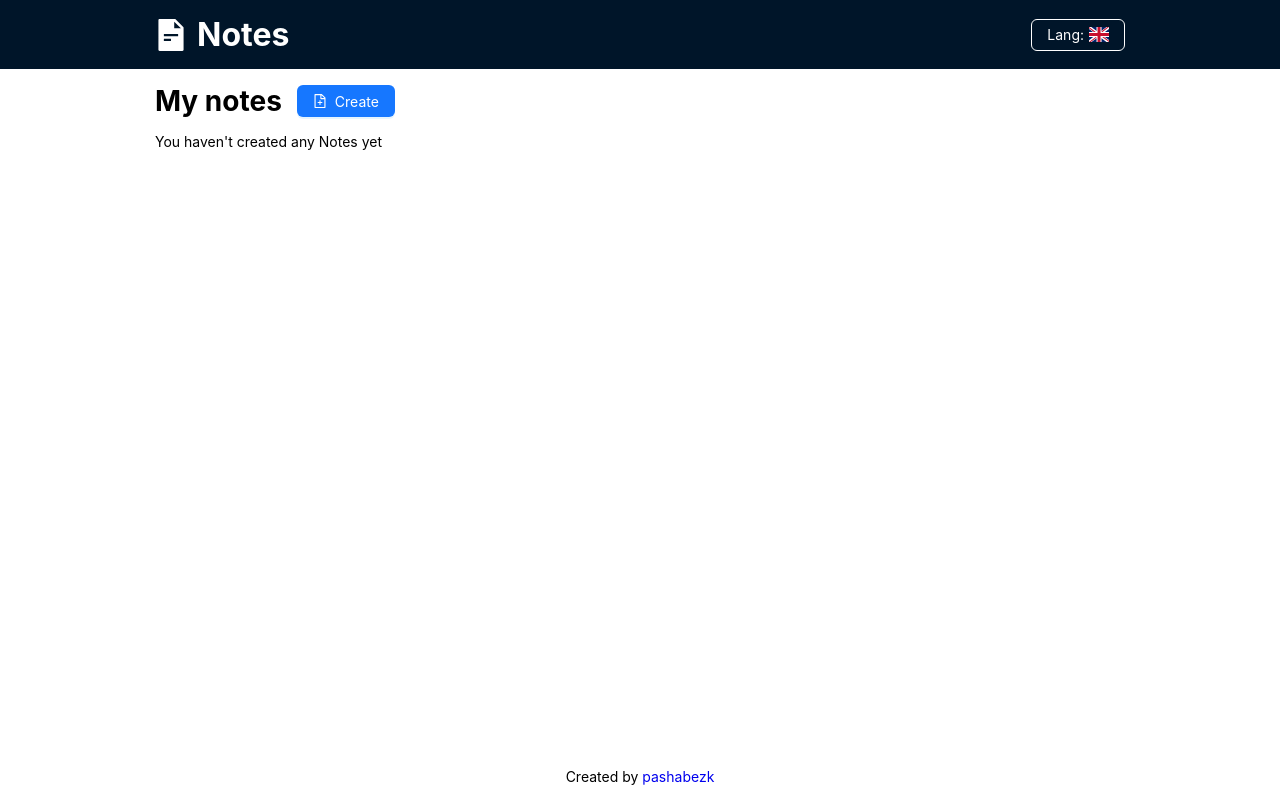
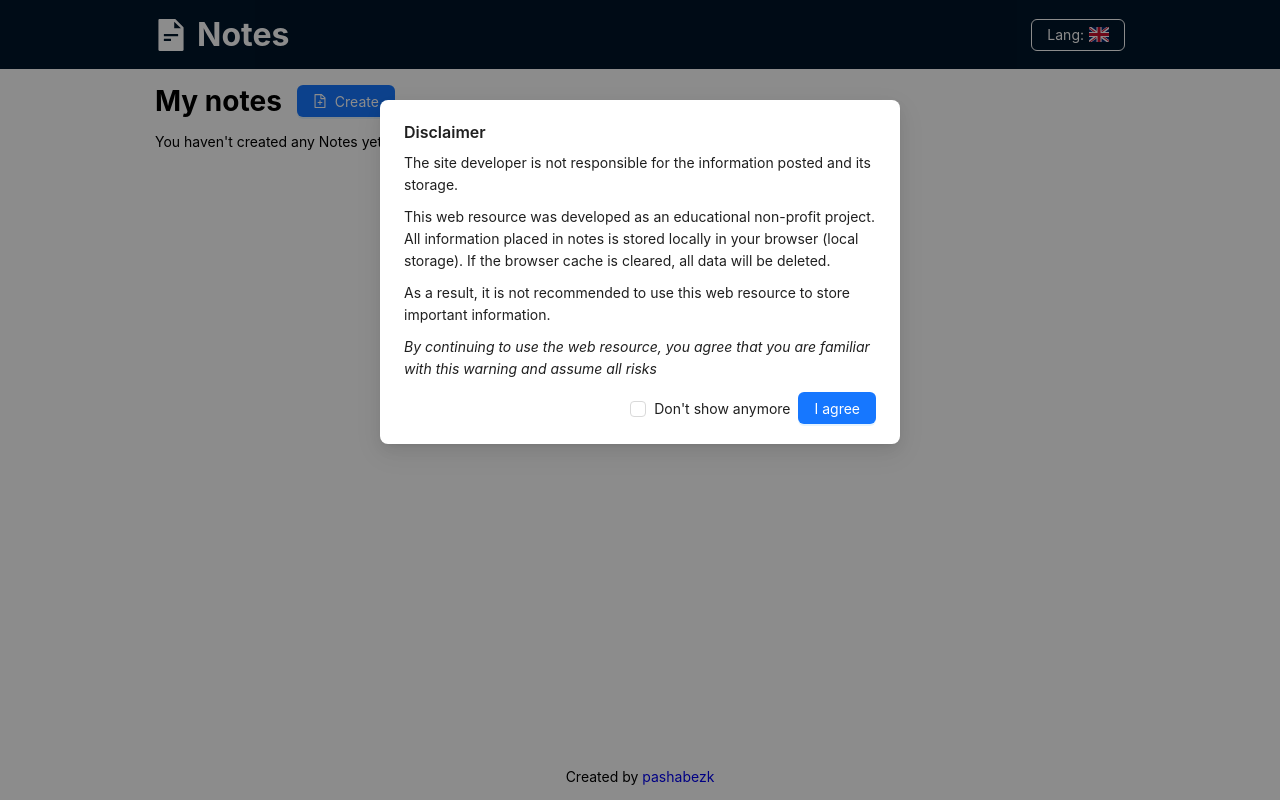
Before and after one commit to pashabezk/Notes, a React (Create React App) app: page / in a window 1280 px wide. Built offline with nearby package versions, Linux system fonts and the light colour scheme.

Commit message:
v0.11 disclaimer

```diff
--- a/package.json
+++ b/package.json
@@ -1,6 +1,6 @@
 {
 	"name": "notes",
-	"version": "0.10.1",
+	"version": "0.11.0",
 	"homepage": "https://pashabezk.github.io/Notes",
 	"private": true,
 	"dependencies": {
--- a/src/App.tsx
+++ b/src/App.tsx
@@ -8,6 +8,7 @@ import {messages} from "./Features/Languages/Messages";
 import {DEFAULT_LANG, LANGUAGES} from "./Features/Languages/Constants";
 import languageStorage from "./Features/Languages/LanguageStorage";
 import {LS_LANGUAGE} from "./Shared/LocalStorageConstants";
+import DisclaimerModal from "./Shared/Components/DisclaimerModal/DisclaimerModal";
 
 const App = observer(() => {
 	const {language, setLanguage} = languageStorage;
@@ -41,6 +42,7 @@ const App = observer(() => {
 				</main>
 				<AppFooter/>
 			</div>
+			<DisclaimerModal/>
 		</IntlProvider>
 	);
 });
--- a/src/Features/Languages/Messages.ts
+++ b/src/Features/Languages/Messages.ts
@@ -12,6 +12,15 @@ export const messages = {
 
 		// Footer
 		created_by: "Created by",
+
+		// Disclaimer
+		disclaimer_title: "Disclaimer",
+		disclaimer_1: "The site developer is not responsible for the information posted and its storage.",
+		disclaimer_2: "This web resource was developed as an educational non-profit project. All information placed in notes is stored locally in your browser (local storage). If the browser cache is cleared, all data will be deleted.",
+		disclaimer_3: "As a result, it is not recommended to use this web resource to store important information.",
+		disclaimer_4: "By continuing to use the web resource, you agree that you are familiar with this warning and assume all risks",
+		disclaimer_confirm: "I agree",
+		disclaimer_checkbox_label: "Don't show anymore",
 
 		// Notes page
 		notes_page_header: "My notes",
@@ -41,6 +50,15 @@ export const messages = {
 		// Footer
 		created_by: "Created by",
 
+		// Disclaimer
+		disclaimer_title: "Предупреждение",
+		disclaimer_1: "Разработчик сайта не несёт ответственности за размещаемую информацию и её хранение.",
+		disclaimer_2: "Данный веб-ресурс разрабатывался в качестве учебного некоммерческого проекта. Вся информация, помещённая в заметки хранится локально в вашем браузере (local storage). В случае очистки кеша браузера, все данные будут удалены.",
+		disclaimer_3: "В следствии этого, не рекомендуется использовать данный веб-ресурс для хранения важной информации.",
+		disclaimer_4: "Продолжая пользоваться веб-ресурсом Вы соглашаетесь, что ознакомлены с данным предупреждением и берёте все риски на себя",
+		disclaimer_confirm: "Согласен",
+		disclaimer_checkbox_label: "Больше не показывать",
+
 		// Notes page
 		notes_page_header: "Мои заметки",
 		add_note_btn: "Добавить",
@@ -69,6 +87,15 @@ export const messages = {
 		// Footer
 		created_by: "Erstellt von",
 
+		// Disclaimer
+		disclaimer_title: "Warnung",
+		disclaimer_1: "Der Entwickler der Website ist nicht verantwortlich für die von Ihnen bereitgestellten Informationen und deren Speicherung.",
+		disclaimer_2: "Diese Webressource wurde als gemeinnütziges Schulungsprojekt entwickelt. Alle in Notizen gespeicherten Informationen werden lokal in Ihrem Browser (local storage) gespeichert. Wenn der Browser-Cache gelöscht wird, werden alle Daten gelöscht.",
+		disclaimer_3: "Daher wird davon abgeraten, diese Webressource zu verwenden, um wichtige Informationen zu speichern.",
+		disclaimer_4: "Wenn Sie die Web-Ressource weiterhin nutzen, stimmen Sie zu, dass Sie diese Warnung gelesen haben und alle Risiken eingehen",
+		disclaimer_confirm: "Ich stimme zu",
+		disclaimer_checkbox_label: "Nicht mehr anzeigen",
+
 		// Notes page
 		notes_page_header: "Meine Notizen",
 		add_note_btn: "Erstellen",
--- /dev/null
+++ b/src/Shared/Components/DisclaimerModal/DisclaimerModal.module.css
@@ -0,0 +1,5 @@
+.disclaimerBody {
+	display: flex;
+	flex-direction: column;
+	gap: 10px;
+}
--- /dev/null
+++ b/src/Shared/Components/DisclaimerModal/DisclaimerModal.tsx
@@ -0,0 +1,63 @@
+import React, {useEffect, useState} from "react";
+import {Button, Checkbox, CheckboxProps, Modal} from "antd";
+import {FormattedMessage, useIntl} from "react-intl";
+import styles from "./DisclaimerModal.module.css"
+import {LS_DISCLAIMER_SHOW} from "../../LocalStorageConstants";
+
+const DisclaimerModal = () => {
+	const {formatMessage} = useIntl();
+	const [isOpen, setIsOpen] = useState(false);
+	const [isTickSelected, setIsTickSelected] = useState(false);
+
+	useEffect(() => {
+		// open modal, if user haven't read it
+		if (localStorage.getItem(LS_DISCLAIMER_SHOW) !== "false") {
+			setIsOpen(true);
+		}
+	}, []);
+
+	const onCheckboxChange: CheckboxProps["onChange"] = (e) => {
+		setIsTickSelected(e.target.checked);
+	};
+
+	const closeModal = () => {
+		if (isTickSelected) {
+			localStorage.setItem(LS_DISCLAIMER_SHOW, "false");
+		}
+		setIsOpen(false);
+	};
+
+	return (
+		<Modal
+			open={isOpen}
+			title={formatMessage({id: "disclaimer_title"})}
+			closable={false}
+			maskClosable={false}
+			footer={[
+				<Checkbox
+					key="checkbox"
+					onChange={onCheckboxChange}
+					checked={isTickSelected}
+				>
+					<FormattedMessage id="disclaimer_checkbox_label"/>
+				</Checkbox>,
+				<Button
+					key="submit"
+					type="primary"
+					onClick={closeModal}
+				>
+					<FormattedMessage id="disclaimer_confirm"/>
+				</Button>
+			]}
+		>
+			<div className={styles.disclaimerBody}>
+				<p><FormattedMessage id="disclaimer_1"/></p>
+				<p><FormattedMessage id="disclaimer_2"/></p>
+				<p><FormattedMessage id="disclaimer_3"/></p>
+				<p><i><FormattedMessage id="disclaimer_4"/></i></p>
+			</div>
+		</Modal>
+	);
+};
+
+export default DisclaimerModal;
--- a/src/Shared/LocalStorageConstants.ts
+++ b/src/Shared/LocalStorageConstants.ts
@@ -3,4 +3,5 @@
  */
 
 export const LS_LANGUAGE = "language";
+export const LS_DISCLAIMER_SHOW = "showDisclaimer";
 export const LS_NOTES = "notes";
```
